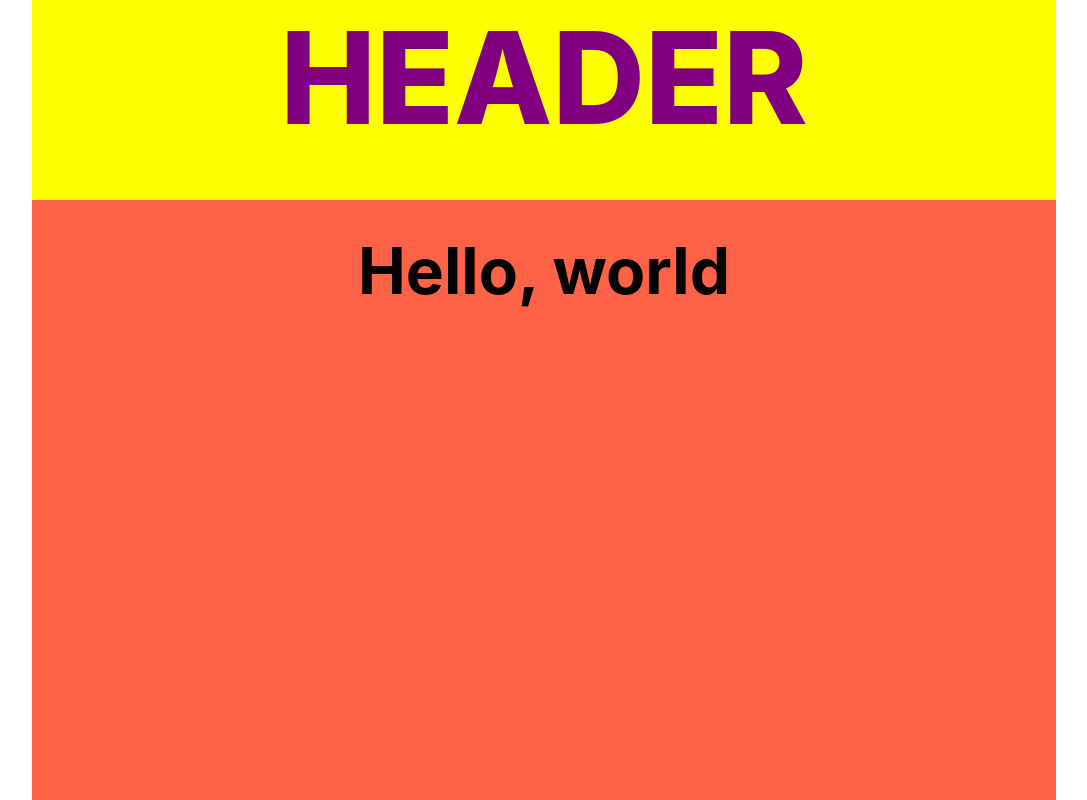
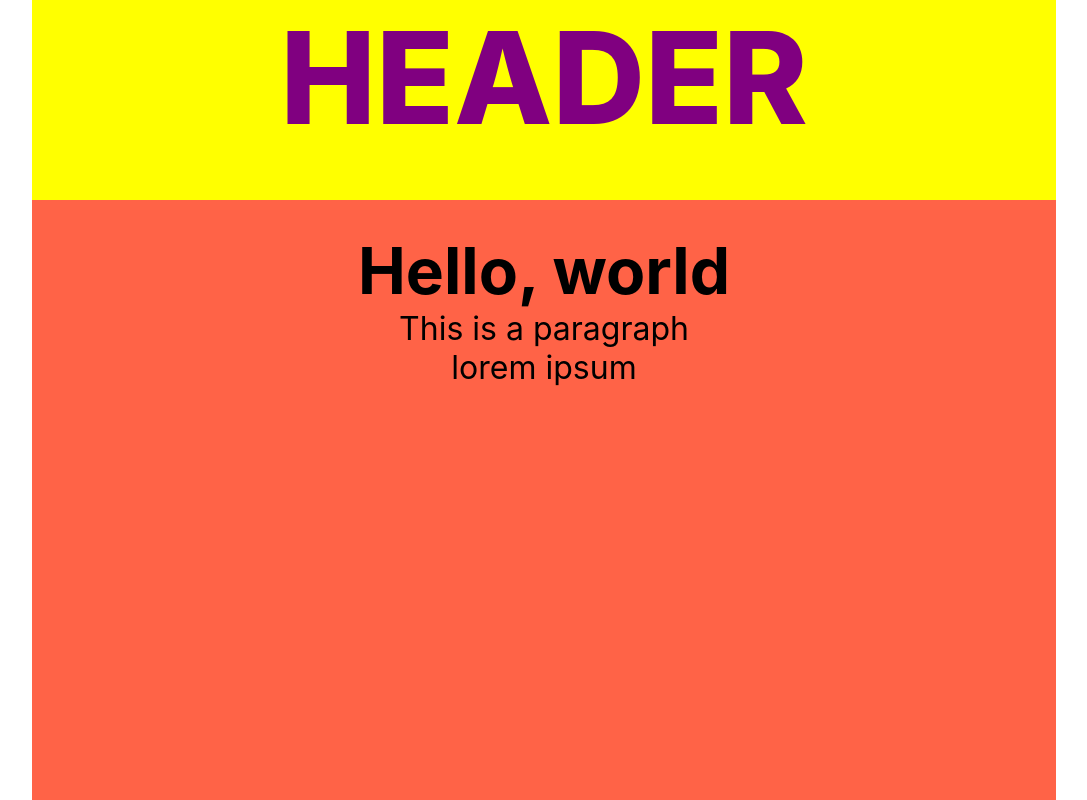
Before and after one commit to riz-l/odt-test, a React (Create React App) app: page / in a window 1280 px wide. Shown: the whole page, without its empty margins (96-1183 px from the left). Built offline with nearby package versions, Linux system fonts and the light colour scheme.

Commit message:
Added paragraphs

```diff
--- a/src/App.js
+++ b/src/App.js
@@ -13,6 +13,8 @@ export default function App() {
 
       <Wrapper>
         <h1>Hello, world</h1>
+        <p>This is a paragraph</p>
+        <p>lorem ipsum</p>
       </Wrapper>
     </Container>
   );
```
